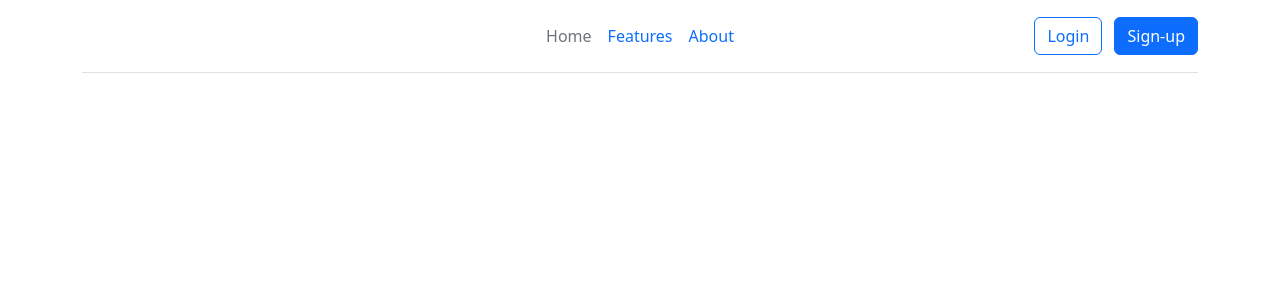
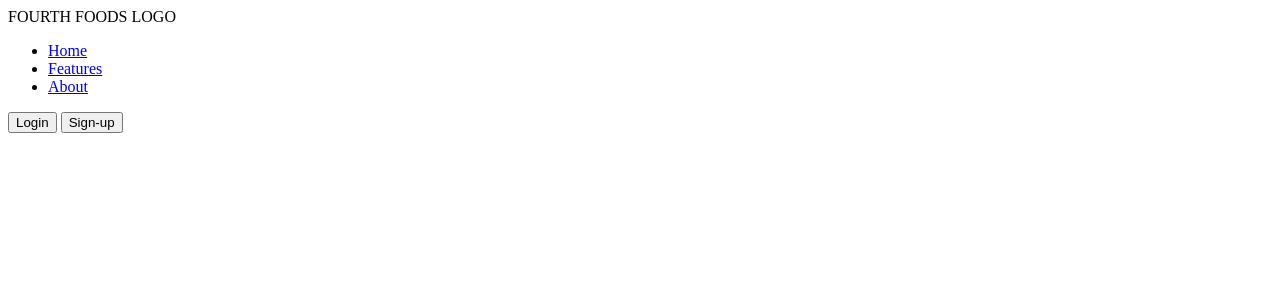
Before and after one commit to DanielCampa1/HCI-Final-Project, a Django app: page /project_apps/ in a window 1280 px wide. Shown: the top 300 px of the page. Run offline with Django 4.2, Linux system fonts and the light colour scheme.

Commit message:
Update base.html

```diff
--- a/HCI Project/FourthFoods/templates/base.html
+++ b/HCI Project/FourthFoods/templates/base.html
@@ -1,42 +1,35 @@
+{% load static %}
+
 <!--This is a project level html file that contains the overall -->
-
-{% load static %}
 
 <!DOCTYPE html>
 <html lang="en">
 <head>
     <meta charset="UTF-8">
     <meta name="viewport" content="width=device-width, initial-scale=1.0">
-    <link href="https://cdn.jsdelivr.net/npm/bootstrap@5.3.2/dist/css/bootstrap.min.css" rel="stylesheet" integrity="sha384-T3c6CoIi6uLrA9TneNEoa7RxnatzjcDSCmG1MXxSR1GAsXEV/Dwwykc2MPK8M2HN" crossorigin="anonymous">
     <link rel="stylesheet" href="{% static 'project_apps/styles.css' %}">
-    <title>FourthFoods</title>
+
+    <title>Document</title>
 </head>
+<body>
+    <div class="header">
 
-
-<body>
-
-    <div class="container">
-      <header class="d-flex flex-wrap align-items-center justify-content-center justify-content-md-between py-3 mb-4 border-bottom">
-        <div class="col-md-3 mb-2 mb-md-0">
-          <a href="/" class="d-inline-flex link-body-emphasis text-decoration-none">
-            <svg class="bi" width="40" height="32" role="img" aria-label="Bootstrap"><use xlink:href="static/logodemo"/></svg>
-          </a>
+        <div class="left-section">
+            FOURTH FOODS LOGO
         </div>
 
-        <ul class="nav col-12 col-md-auto mb-2 justify-content-center mb-md-0">
-          <li><a href="#" class="nav-link px-2 link-secondary">Home</a></li>
-          <li><a href="#" class="nav-link px-2">Features</a></li>
-          <li><a href="#" class="nav-link px-2">About</a></li>
-        </ul>
-
-        <div class="col-md-3 text-end">
-          <button type="button" class="btn btn-outline-primary me-2">Login</button>
-          <button type="button" class="btn btn-primary">Sign-up</button>
+        <div class="middle-section">
+            <ul class="navigation">
+                <li><a href="#" class="navigator">Home</a></li>
+                <li><a href="#" class="navigator">Features</a></li>
+                <li><a href="#" class="navigator">About</a></li>
+            </ul>
         </div>
 
-      </header>
-    </div>
-
-
+        <div class="right-section">
+            <button type="button" class="login-button">Login</button>
+            <button type="button" class="signup-button">Sign-up</button>
+        </div>
+      </div>
 </body>
 </html>
```
